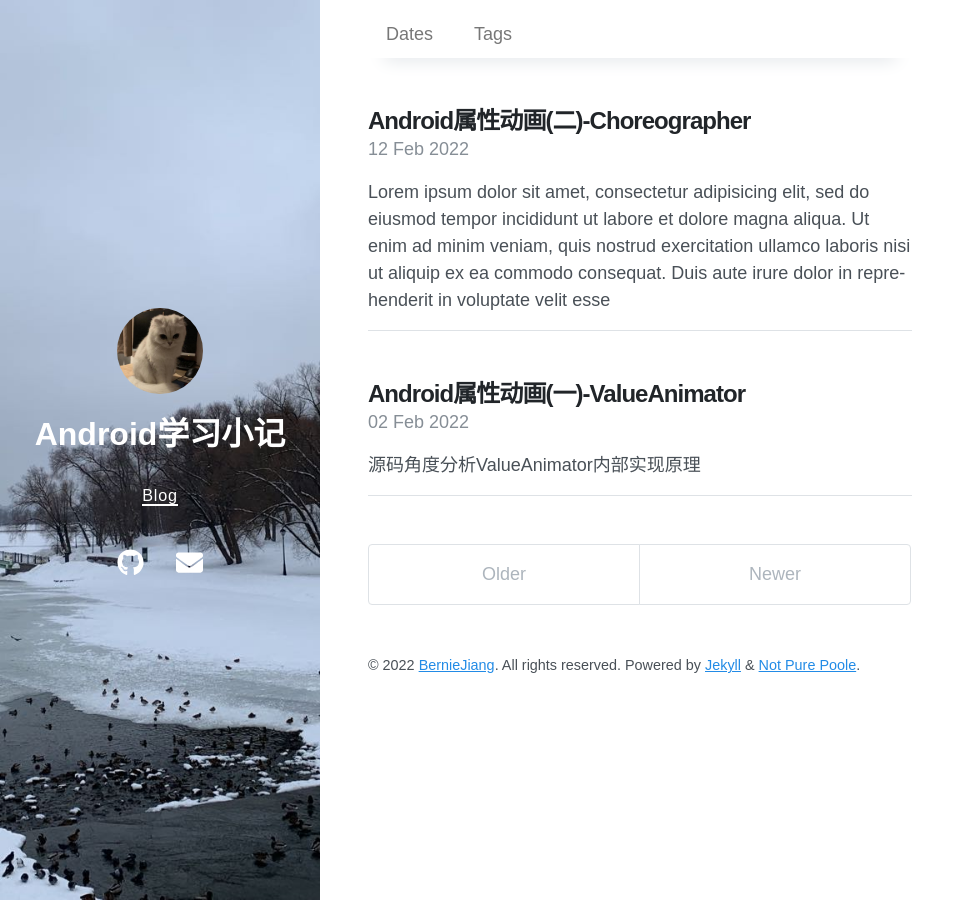
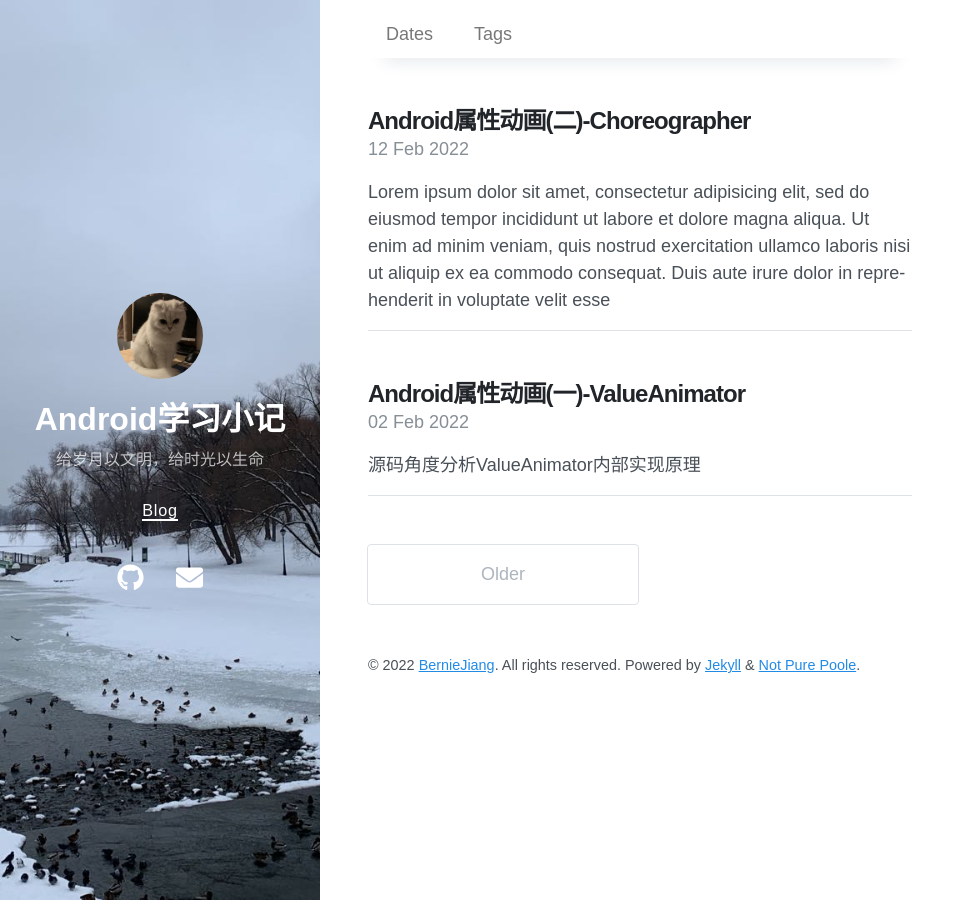
Before and after one commit to Bernie-sw-jiang/BernieJiang.github.io, a Jekyll site: the page built from index.html, in a window 1280 px wide. Shown: the whole page, without its empty margins (0-975 px from the left). Built offline with Jekyll 4.4.1, drawn with Linux system fonts in a browser that asks for light colours; nearby versions of some CDN libraries; the list of posts is cut into pages by our own code.

Commit message:
refactor: refactor style

```diff
--- a/_config.yml
+++ b/_config.yml
@@ -1,6 +1,6 @@
 # Setup
 title: Android学习小记
-description:
+description: 给岁月以文明，给时光以生命
 url: https://bernie-sw-jiang.github.io/BernieJiang.github.io/
 avatar: /avatar.jpeg
 paginate: 5
@@ -30,7 +30,7 @@ exclude:
 # Optimize Jekyl SEO Tag
 logo: logo.png
 social:
-  name: Bernie-sw-jiang
+  name: BernieJiang
   links:
     - https://github.com/Bernie-sw-jiang
 lang: en
--- a/_layouts/home.html
+++ b/_layouts/home.html
@@ -37,9 +37,4 @@ layout: default
   {% else %}
     <span class="pagination-item older">Older</span>
   {% endif %}
-  {% if paginator.previous_page %}
-    <a class="pagination-item newer" href="{{ paginator.previous_page_path | prepend: relative_url }}">Newer</a>
-  {% else %}
-    <span class="pagination-item newer">Newer</span>
-  {% endif %}
 </div>
```
